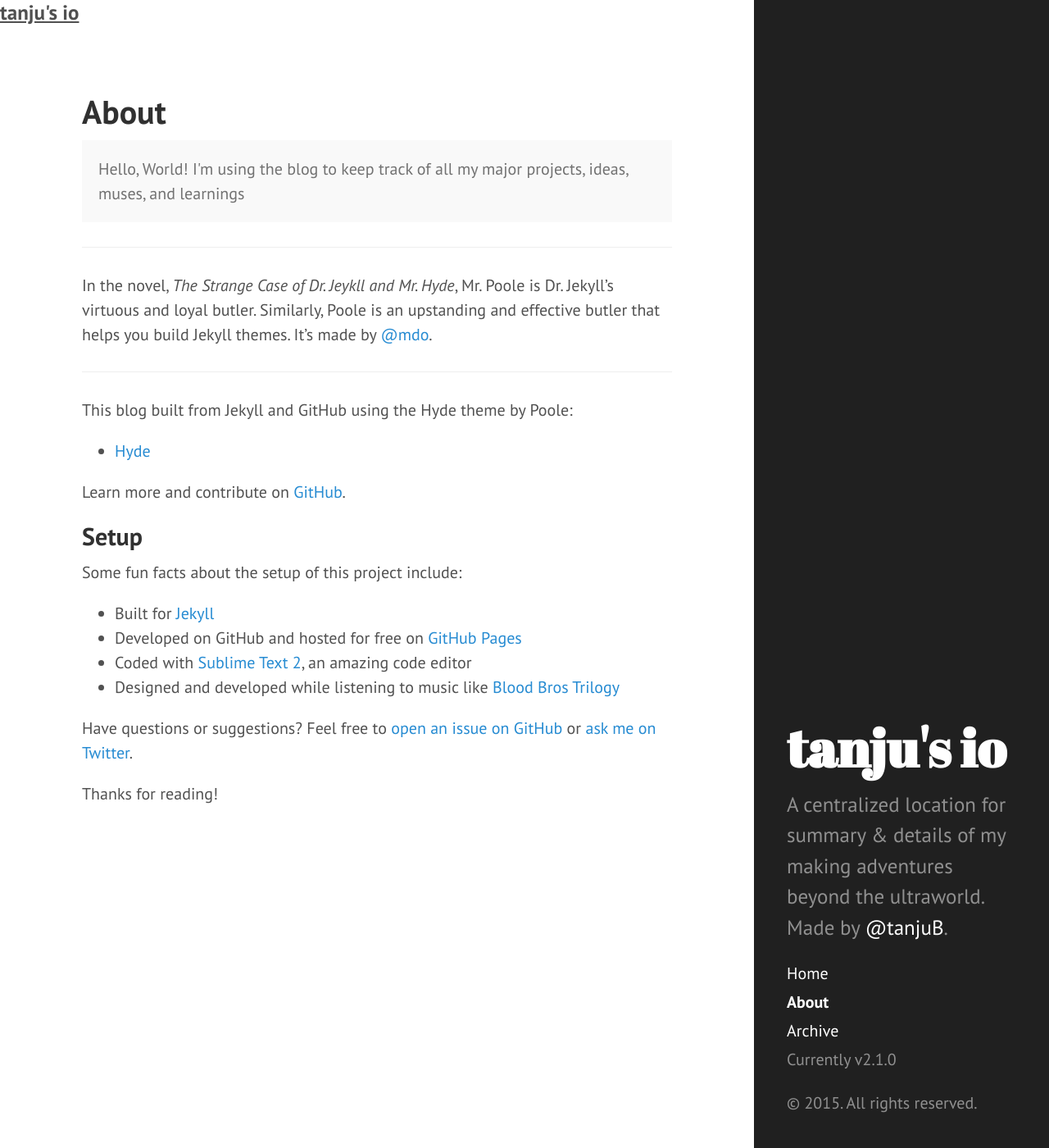
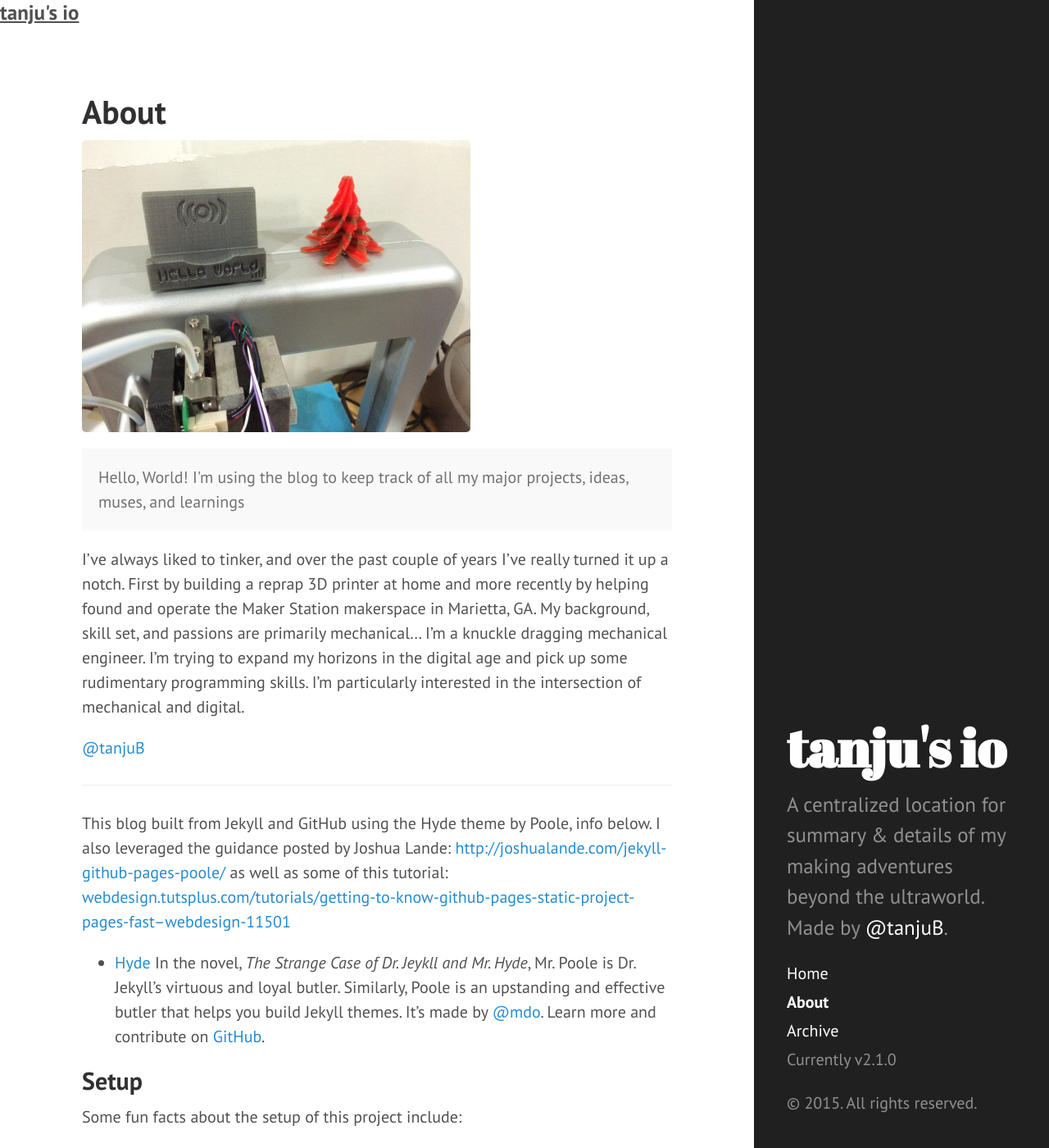
Before and after one commit to tanju-b/tanju-b.github.io, a Jekyll site: the page built from about.md, in a window 1280 px wide and 1400 px high. Shown: the whole window at 82% size. Built offline with Jekyll 4.4.1, drawn with Linux system fonts in a browser that asks for light colours; Markdown is read by kramdown in place of the engine named in the settings.

Commit message:
updated About page

```diff
--- a/about.md
+++ b/about.md
@@ -3,18 +3,24 @@ layout: page
 title: About
 ---
 
+![Hello World](https://github.com/tanju-b/tanju-b.github.io/blob/master/_posts/Images/Hello-World.jpg?raw=true "Hello World")
+
 <p class="message">
   Hello, World! I'm using the blog to keep track of all my major projects, ideas, muses, and learnings</p>
 
-***
-In the novel, *The Strange Case of Dr. Jeykll and Mr. Hyde*, Mr. Poole is Dr. Jekyll's virtuous and loyal butler. Similarly, Poole is an upstanding and effective butler that helps you build Jekyll themes. It's made by [@mdo](https://twitter.com/mdo).
+I've always liked to tinker, and over the past couple of years I've really turned it up a notch.  First by building a reprap 3D printer at home and more recently by helping found and operate the Maker Station makerspace in Marietta, GA.   My background, skill set, and passions are primarily mechanical... I'm a knuckle dragging mechanical engineer.  I'm trying to expand my horizons in the digital age and pick up some rudimentary programming skills.  I'm particularly interested in the intersection of mechanical and digital.
+
+[@tanjuB](https://twitter.com/tanjuB)
+
+
 
 
 ***
-This blog built from Jekyll and GitHub using the Hyde theme by Poole:
+This blog built from Jekyll and GitHub using the Hyde theme by Poole, info below.
+I also leveraged the guidance posted by Joshua Lande: [http://joshualande.com/jekyll-github-pages-poole/](http://joshualande.com/jekyll-github-pages-poole/)  as well as some of this tutorial: [webdesign.tutsplus.com/tutorials/getting-to-know-github-pages-static-project-pages-fast--webdesign-11501](webdesign.tutsplus.com/tutorials/getting-to-know-github-pages-static-project-pages-fast--webdesign-11501)
 
 * [Hyde](http://hyde.getpoole.com)
-
+In the novel, *The Strange Case of Dr. Jeykll and Mr. Hyde*, Mr. Poole is Dr. Jekyll's virtuous and loyal butler. Similarly, Poole is an upstanding and effective butler that helps you build Jekyll themes. It's made by [@mdo](https://twitter.com/mdo).
 Learn more and contribute on [GitHub](https://github.com/poole).
 
 ## Setup
```
Also changed, not shown: _posts/2015-04-08-CyborgBeast-Hand-Print.md (+2 -1 lines), _posts/Images/Hello-World.jpg (added).
